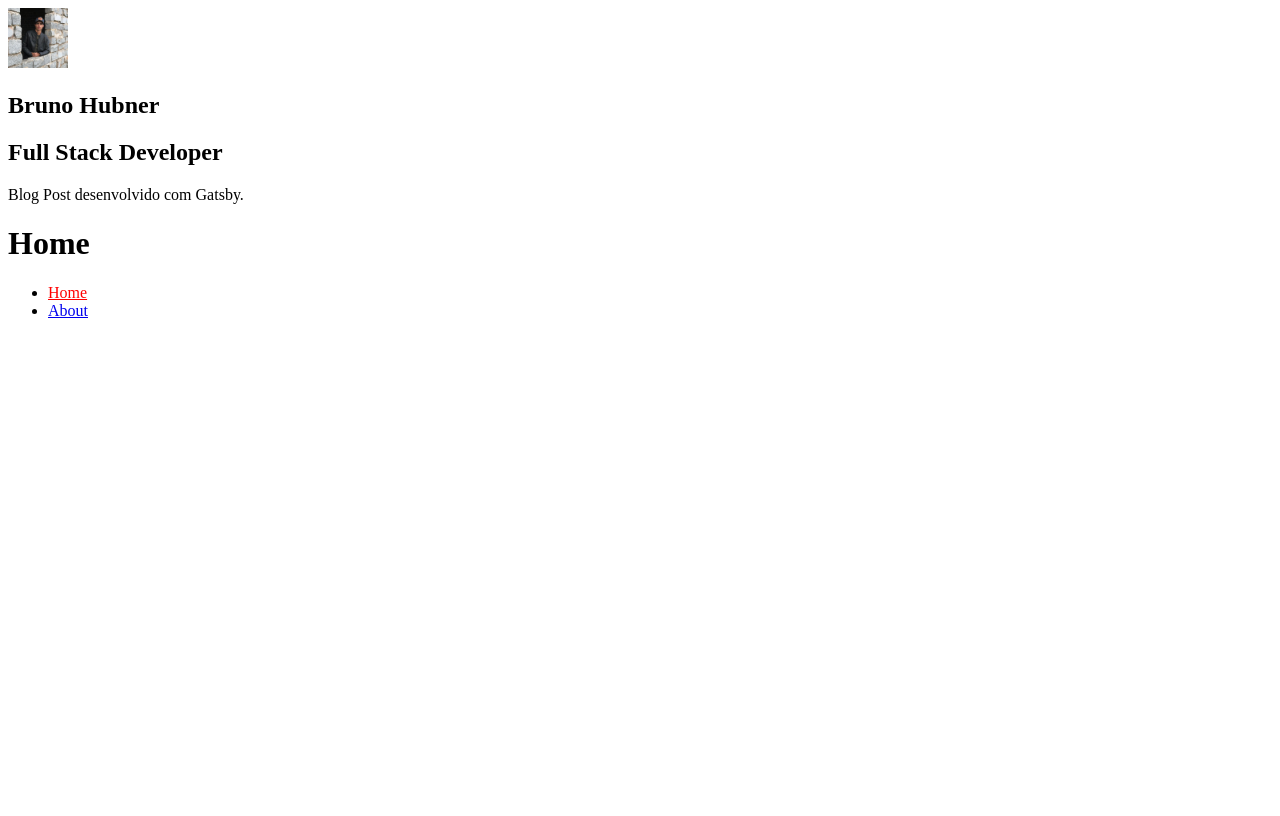
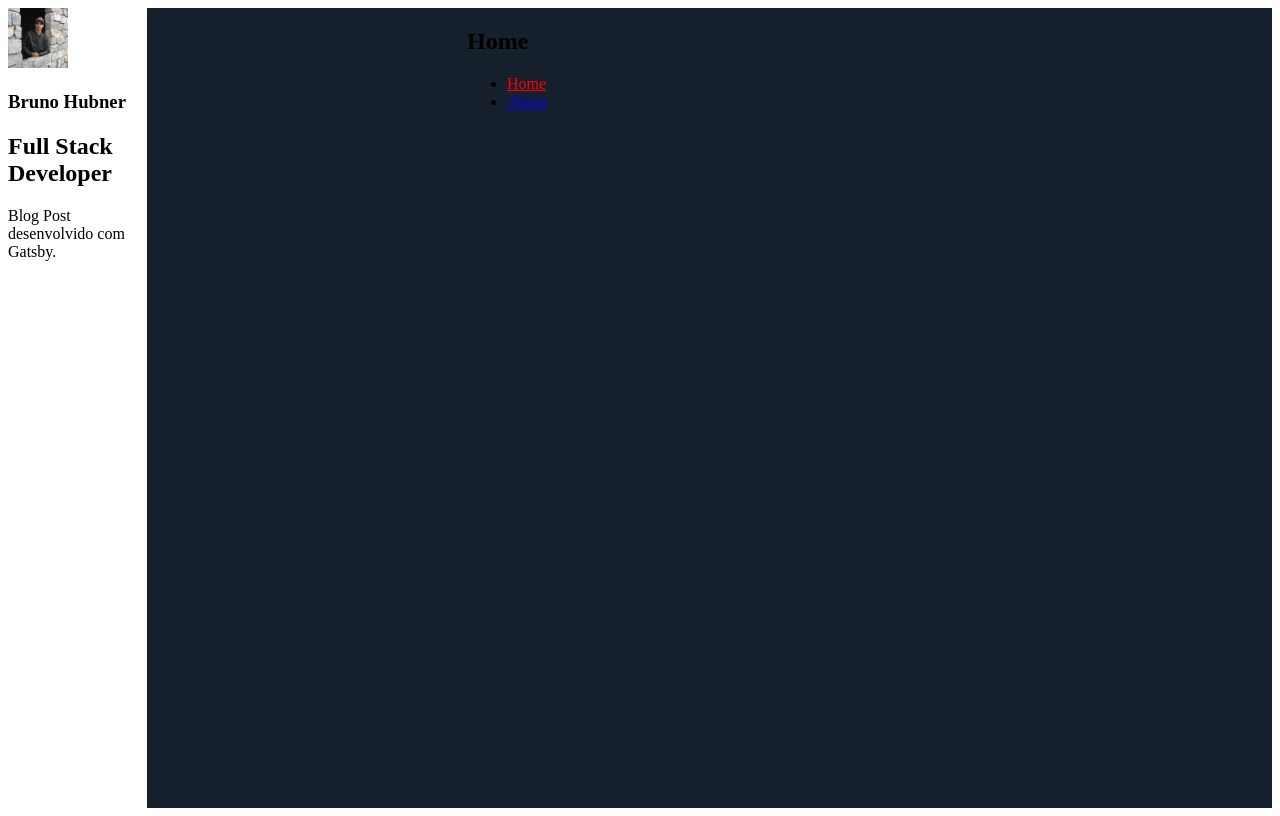
Before and after one commit to brunohubner/gatsby-blog, a Gatsby site: page / in a window 1280 px wide. Built offline with nearby package versions, Linux system fonts and the light colour scheme; Gatsby itself is replaced by a stand-in of ours.

Commit message:
chore: install styled components

```diff
--- a/gatsby-config.js
+++ b/gatsby-config.js
@@ -6,6 +6,7 @@ module.exports = {
         author: `Bruno Hubner`
     },
     plugins: [
+        `gatsby-plugin-styled-components`,
         `gatsby-plugin-react-helmet`,
         {
             resolve: `gatsby-source-filesystem`,
--- a/package.json
+++ b/package.json
@@ -17,12 +17,14 @@
         "gatsby-plugin-offline": "^2.2.4",
         "gatsby-plugin-react-helmet": "^3.1.3",
         "gatsby-plugin-sharp": "^2.2.9",
+        "gatsby-plugin-styled-components": "3.1.2",
         "gatsby-source-filesystem": "^2.1.8",
         "gatsby-transformer-sharp": "^2.2.5",
         "prop-types": "^15.7.2",
         "react": "^16.8.6",
         "react-dom": "^16.8.6",
-        "react-helmet": "^5.2.1"
+        "react-helmet": "^5.2.1",
+        "styled-components": "4.3.2"
     },
     "devDependencies": {
         "prettier": "^1.18.2"
--- a/src/components/Layout/index.jsx
+++ b/src/components/Layout/index.jsx
@@ -1,15 +1,16 @@
 import React from "react"
 import PropTypes from "prop-types"
 import Profile from "../Profile"
+import * as S from "./styles"
 
 export default function Layout({ children }) {
     return (
-        <>
+        <S.LayoutWrapper>
             <aside>
                 <Profile />
             </aside>
-            <main>{children}</main>
-        </>
+            <S.LayoutMain>{children}</S.LayoutMain>
+        </S.LayoutWrapper>
     )
 }
 
--- /dev/null
+++ b/src/components/Layout/styles.js
@@ -0,0 +1,12 @@
+import styled from "styled-components"
+
+export const LayoutWrapper = styled.section`
+    display: flex;
+`
+
+export const LayoutMain = styled.main`
+    background: #16202c;
+    min-height: 100vh;
+    padding: 0 3.75rem 0 20rem;
+    width: 100%;
+`
```
Also changed, not shown: 1 other file.
